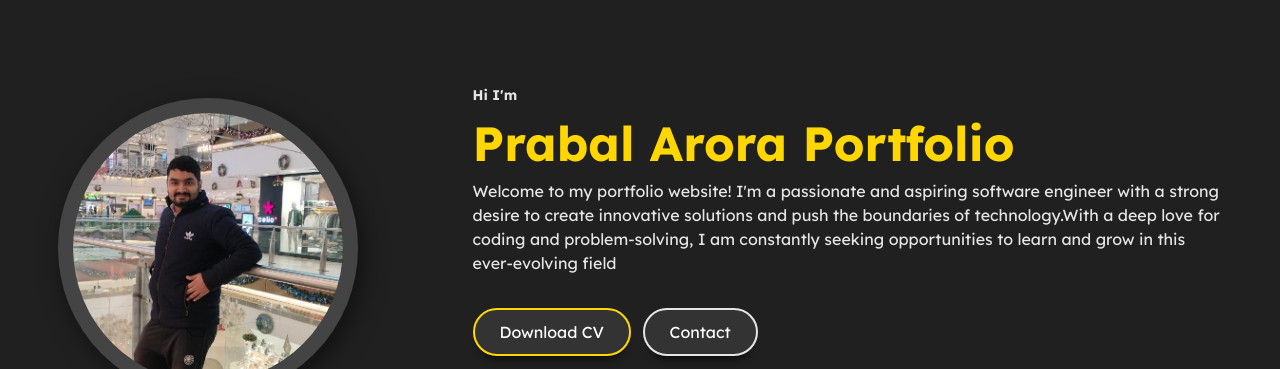
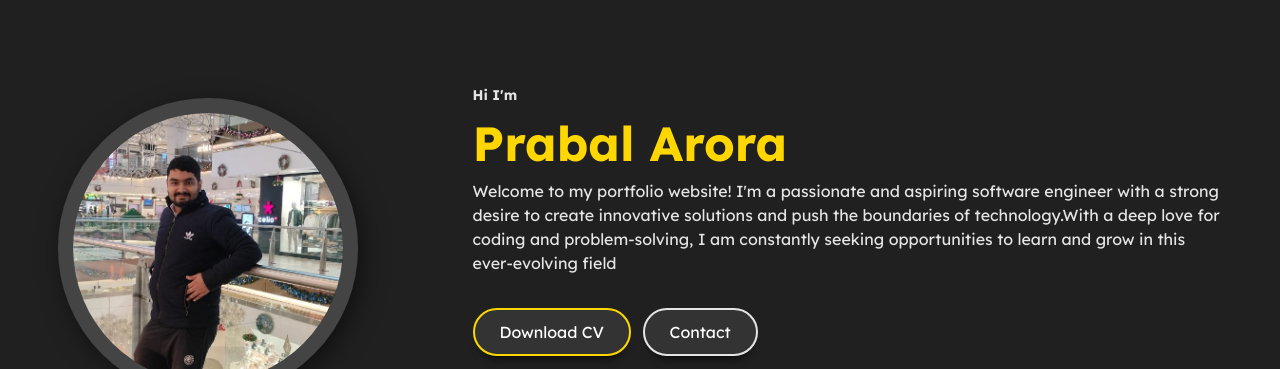
Before and after one commit to Prabal2001/Personal-portfolio, a plain HTML site: page index.html in a window 1280 px wide. Shown: the part 122-491 px from the top of the page. Drawn offline with nearby package versions, Linux system fonts and the light colour scheme.

Commit message:
changed heading

```diff
--- a/index.html
+++ b/index.html
@@ -47,7 +47,7 @@
         </div>
         <div class="profile-text">
             <h5>Hi I'm </h5><br>
-            <h1>Prabal Arora Portfolio</h1><br>
+            <h1>Prabal Arora</h1><br>
             <p>Welcome to my portfolio website!
                 I'm a passionate and aspiring software engineer with a strong desire to create innovative solutions
                 and push the boundaries of technology.With a deep love for coding and problem-solving,
```
